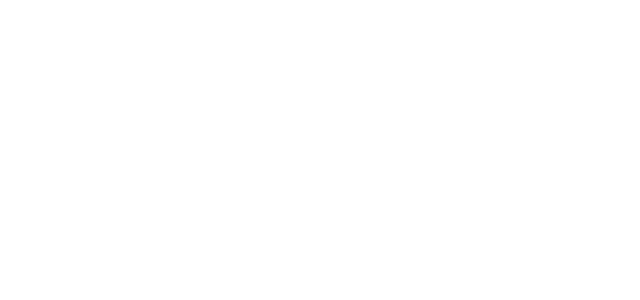
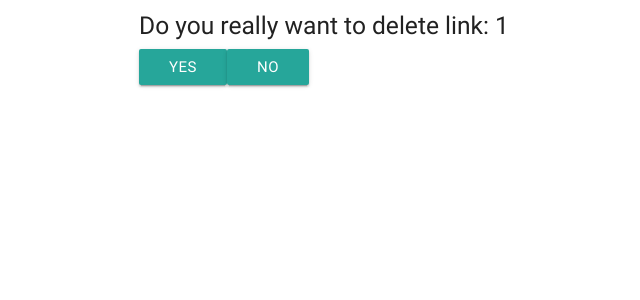
Before and after one commit to HumbleNarcissus/WebCutter-React, a React app: page /delete/1 in a window 1280 px wide. Shown: the top 300 px of the page, without its empty margins (53-693 px from the left). Built offline with nearby package versions, Linux system fonts and the light colour scheme; no server answers.

Commit message:
delete links

```diff
--- a/src/Components/AllSites.js
+++ b/src/Components/AllSites.js
@@ -1,5 +1,5 @@
 import React, {Component} from 'react';
-import Sites from './SitesView';
+import Panel from './SitesView';
 
 
 class AllSites extends Component {
@@ -34,7 +34,7 @@
         return(
              <div className="container">
                  <h3>All sites:</h3>
-                 <Sites data={this.state.data} />
+                 <Panel data={this.state.data} />
              </div>
         )
     }
--- /dev/null
+++ b/src/Components/DeleteLink.js
@@ -0,0 +1,50 @@
+import React, {Component} from 'react';
+import {Link} from 'react-router-dom';
+
+class DeleteLink extends Component {
+    constructor(props){
+        super(props);
+        this.state = {
+            exists: false,
+            site: ''
+        }
+
+        this.handleClick = this.handleClick.bind(this);
+    }
+
+    componentDidMount(){
+        //check if site exists
+        fetch('https://webcutter-api.herokuapp.com/site/' + this.props.match.params.link)
+            .then(res => {if(res.ok) this.setState({exists: true, site: this.props.match.params.link})})
+            .catch(err => console.log("Error while fetching data"));
+    }
+
+    handleClick(e) {
+        e.preventDefault();
+        fetch('https://webcutter-api.herokuapp.com/site/' + this.props.match.params.link, {
+            method: 'DELETE',
+            headers: {
+                'Accept': 'application/json, text/plain, */*',
+                'Content-type': 'application/json'
+            },
+            body: JSON.stringify({site: this.state.site})
+        })
+        .then(res => res.json())
+        .catch(error => console.error('Error:', error))
+        .then(response => console.log('Success:', response))
+        .then(redirect => this.props.history.push("/"));
+    }
+
+    render(){
+        console.log(this.state.site);
+        return(
+            <div className="container">
+                <h5>Do you really want to delete link: {this.props.match.params.link}</h5>
+                <button to={"/"} className="btn" onClick={this.handleClick}>Yes</button>
+                <Link to={"/"} className="btn">No</Link>
+            </div>
+        );
+    }
+}
+
+export default DeleteLink;
--- a/src/Components/SitesView.js
+++ b/src/Components/SitesView.js
@@ -1,10 +1,10 @@
 import React from 'react';
 import {Link} from 'react-router-dom';
 
-const Sites = (props) => {
+const Panel = (props) => {
     return (
         <div>
-            <table className="striped">
+            <table className="striped responsive-table">
                 <thead>
                     <tr>
                         <th>Full Link</th>
@@ -33,4 +33,4 @@
     );
 };
 
-export default Sites;
+export default Panel;
--- a/src/app.js
+++ b/src/app.js
@@ -2,6 +2,7 @@
 import ReactDOM from 'react-dom';
 import App from './Components/App';
 import EditLink from './Components/EditLink';
+import DeleteLink from './Components/DeleteLink';
 import {Route, Switch, BrowserRouter} from 'react-router-dom';
 
 
@@ -11,6 +12,7 @@
     <Switch>
       <Route path="/" component={App} exact={true}/>
       <Route path="/edit/:link" component={EditLink}/>
+      <Route path="/delete/:link" component={DeleteLink} />
     </Switch>
   </BrowserRouter>
 );
```
